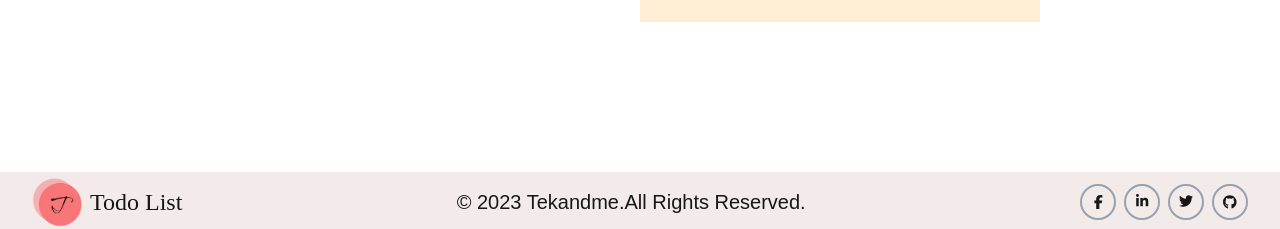
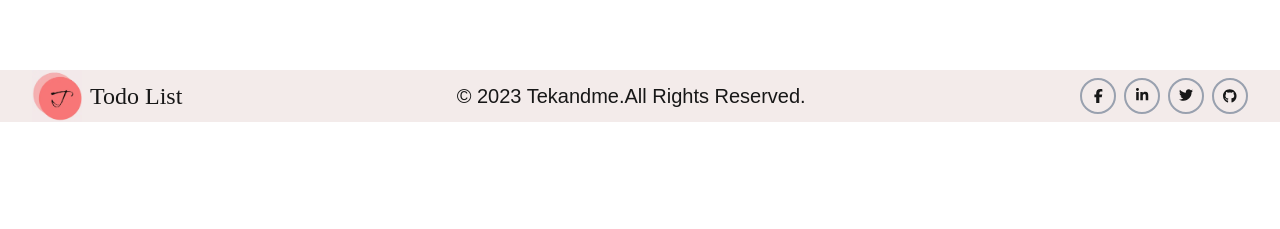
Before and after one commit to taoufikbnr/TEKANDME_Test_Bennour_Taoufik, a Next.js app in the folder frontend/: page /login in a window 1280 px wide. Shown: the part 678-907 px from the top of the page. After the commit the page ends 800 px from the top, so only its background shows below. Built offline with nearby package versions, Linux system fonts and the light colour scheme; a web font is replaced by a local one.

Commit message:
re-add vh

```diff
--- a/frontend/src/app/components/Footer.tsx
+++ b/frontend/src/app/components/Footer.tsx
@@ -10,7 +10,7 @@ import Link from 'next/link';
 
 const Footer = () => {
   return (
-    <div className="bg-[#f3ebea] py-1 px-2 sm:px-8 flex justify-between items-center">
+    <div className="bg-[#f3ebea] px-2 sm:px-8 flex justify-between items-center">
         <div className="flex items-center gap-2">
            <Image width={50} height={50} src="/logo.webp" alt="logo" />
            <span className='hidden sm:block md:text-2xl' style={{fontFamily:"Lavishly Yours"}}>{"Todo List"}</span>
--- a/frontend/src/app/layout.tsx
+++ b/frontend/src/app/layout.tsx
@@ -25,13 +25,16 @@ export default function RootLayout({
       <link href="https://fonts.googleapis.com/css2?family=Lavishly+Yours&display=swap" rel="stylesheet"/>
       </head>
       <body
-        className={` flex flex-col justify-between`}
+
       >
         <UserProvider>
+          <div  className={`flex flex-col justify-between h-screen`}>
+
           <Header />
           <ToastContainer position="top-center" autoClose={3000} />
           {children}
           <Footer/>
+          </div>
         </UserProvider>
       </body>
     </html>
```
